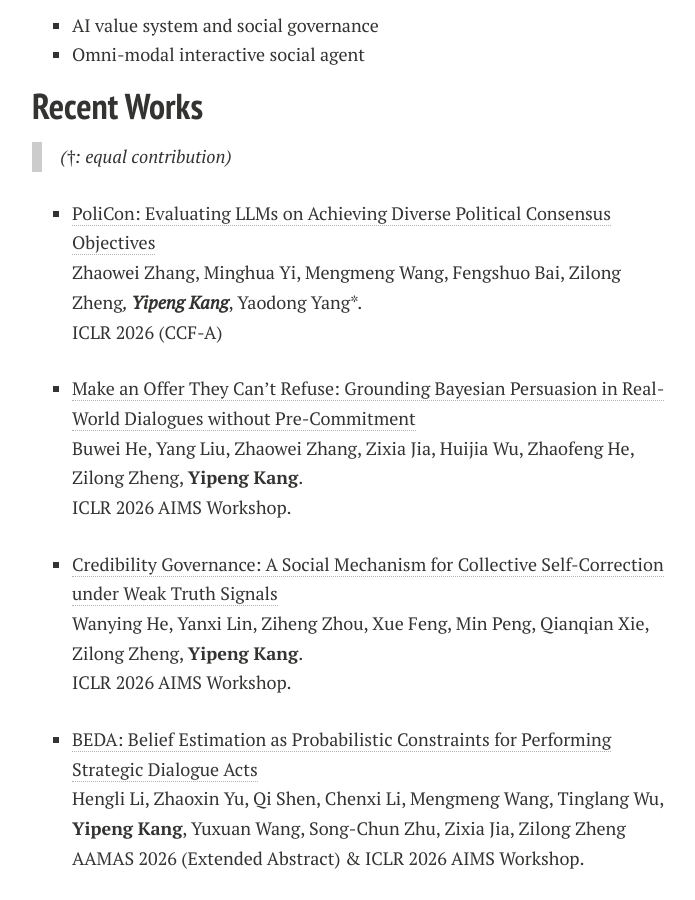
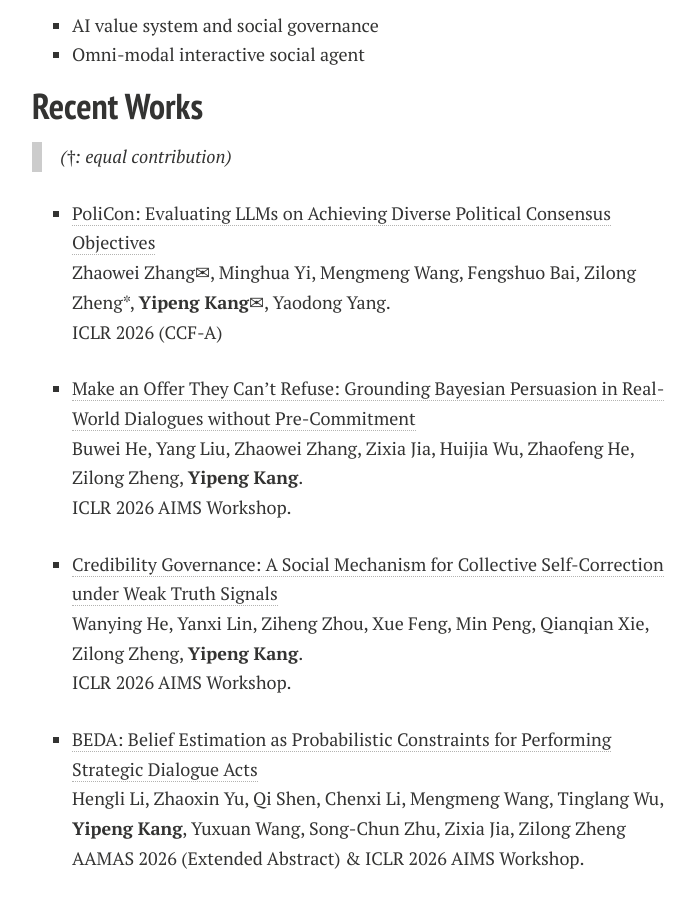
Before and after one commit to fringsoo/fringsoo.github.io, a Jekyll site: the page built from index.md, in a window 1280 px wide and 900 px high, scrolled down 678 px. Shown: the whole window, without its empty margins (288-983 px from the left). Built offline with Jekyll 4.4.1, drawn with Linux system fonts in a browser that asks for light colours; nearby versions of some CDN libraries; comment, search, counter and statistics services are not loaded; a style sheet for code colours, icons or effects is not loaded; part of the change alters nothing that is shown.

Commit message:
minor change.

```diff
--- a/index.md
+++ b/index.md
@@ -28,7 +28,7 @@ My main research interests lie at the intersection of natural language processin
 
 
 
-- [PoliCon: Evaluating LLMs on Achieving Diverse Political Consensus Objectives](https://arxiv.org/abs/2505.19558)<br>Zhaowei Zhang, Minghua Yi, Mengmeng Wang, Fengshuo Bai, Zilong Zheng*, **Yipeng Kang***, Yaodong Yang*. <br>
+- [PoliCon: Evaluating LLMs on Achieving Diverse Political Consensus Objectives](https://arxiv.org/abs/2505.19558)<br>Zhaowei Zhang&#9993;, Minghua Yi, Mengmeng Wang, Fengshuo Bai, Zilong Zheng*, **Yipeng Kang**&#9993;, Yaodong Yang. <br>
 ICLR 2026 (CCF-A)
 
 - [Make an Offer They Can't Refuse: Grounding Bayesian Persuasion in Real-World Dialogues without Pre-Commitment](https://arxiv.org/abs/2510.13387)<br>Buwei He, Yang Liu, Zhaowei Zhang, Zixia Jia, Huijia Wu, Zhaofeng He, Zilong Zheng, **Yipeng Kang**.<br>ICLR 2026  AIMS Workshop.
```
